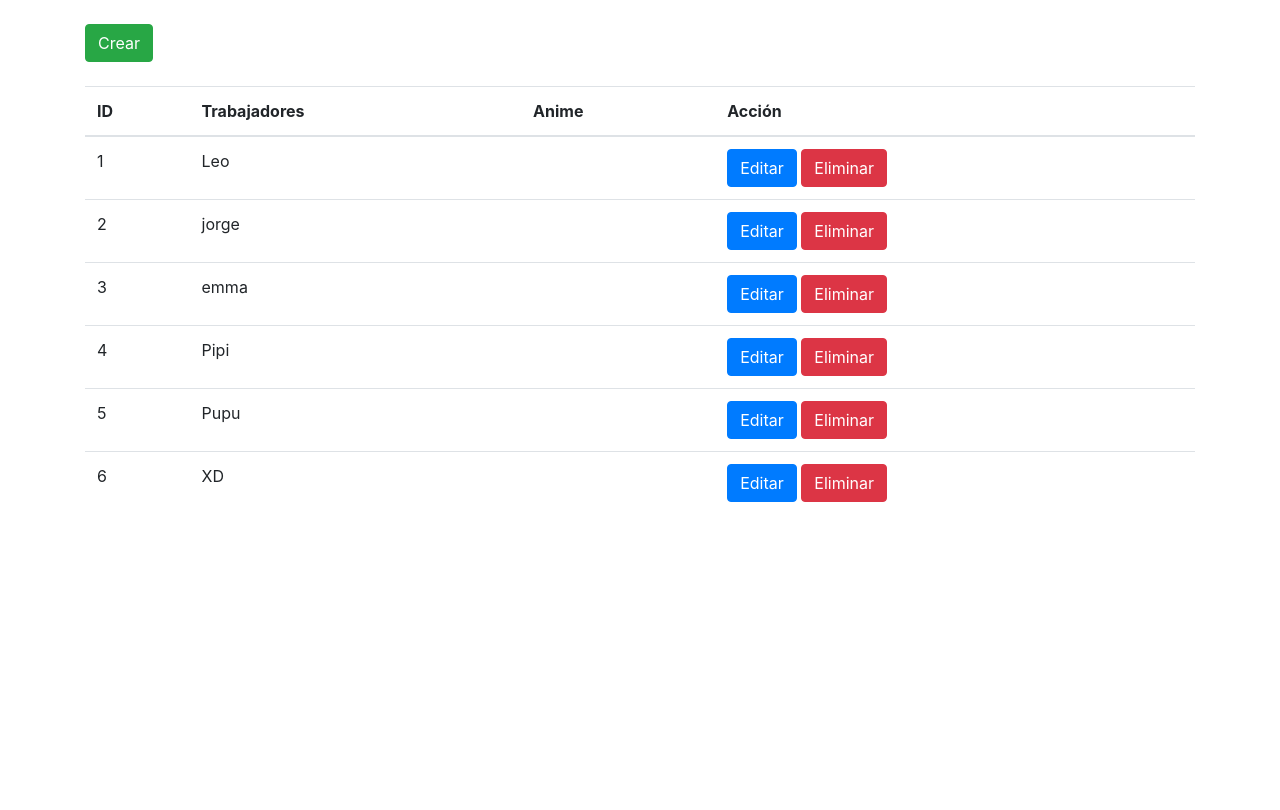
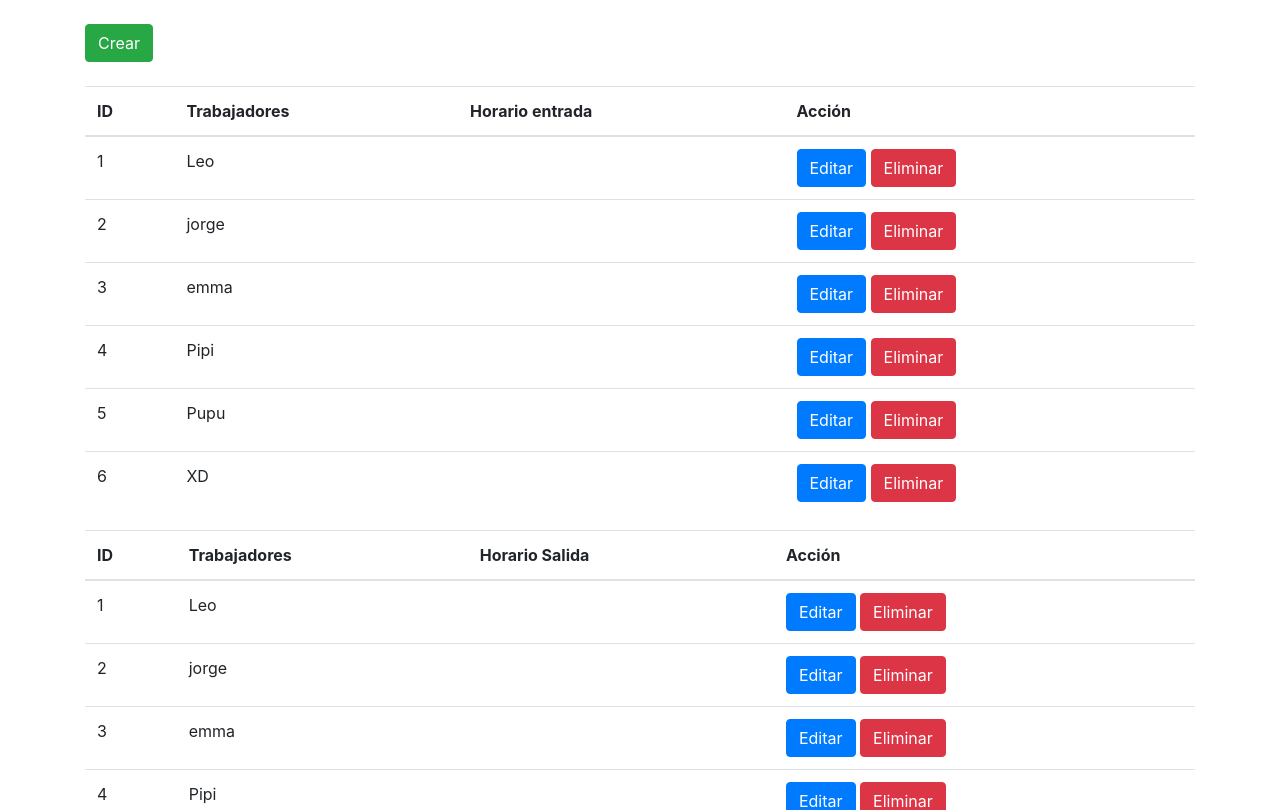
Before and after one commit to StormNotes/jorshk, a React (Create React App) app: page / in a window 1280 px wide. Shown: the top 810 px of the page. Built offline with nearby package versions, Linux system fonts and the light colour scheme.

Commit message:
update tables

```diff
--- a/src/App.js
+++ b/src/App.js
@@ -14,12 +14,12 @@ import {
 } from "reactstrap";
 
 const data = [
-  { id: 1, trabajador_name: "Leo"},
-  { id: 2, trabajador_name: "jorge"},
-  { id: 3, trabajador_name: "emma"},
-  { id: 4, trabajador_name: "Pipi"},
-  { id: 5, trabajador_name: "Pupu"},
-  { id: 6, trabajador_name: "XD"},
+  { id: 1, trabajador_name: "Leo", horario: ""},
+  { id: 2, trabajador_name: "jorge" ,horario : ""},
+  { id: 3, trabajador_name: "emma" ,horario : ""},
+  { id: 4, trabajador_name: "Pipi" ,horario : ""},
+  { id: 5, trabajador_name: "Pupu" ,horario : ""},
+  { id: 6, trabajador_name: "XD" ,horario : ""},
 ];
 
 class App extends React.Component {
@@ -29,8 +29,8 @@ class App extends React.Component {
     modalInsertar: false,
     form: {
       id: "",
-      personaje: "",
-      anime: "",
+      Trabajadores: "",
+      horario: "",
     },
   };
 
@@ -60,8 +60,8 @@ class App extends React.Component {
     var arreglo = this.state.data;
     arreglo.map((registro) => {
       if (dato.id == registro.id) {
-        arreglo[contador].personaje = dato.personaje;
-        arreglo[contador].anime = dato.anime;
+        arreglo[contador].Trabajadores = dato.Trabajadores;
+        arreglo[contador].horario = dato.horario;
       }
       contador++;
     });
@@ -114,7 +114,7 @@ class App extends React.Component {
               <tr>
                 <th>ID</th>
                 <th>Trabajadores</th>
-                <th>Anime</th>
+                <th>Horario entrada</th>
                 <th>Acción</th>
               </tr>
             </thead>
@@ -124,7 +124,7 @@ class App extends React.Component {
                 <tr key={dato.id}>
                   <td>{dato.id}</td>
                   <td>{dato.trabajador_name}</td>
-                  <td>{dato.anime}</td>
+                  <td>{dato.horario}</td>
                   <td>
                     <Button
                       color="primary"
@@ -138,12 +138,12 @@ class App extends React.Component {
               ))}
             </tbody>
           </Table>
-         {/*  <Table>
+          <Table>
             <thead>
               <tr>
                 <th>ID</th>
                 <th>Trabajadores</th>
-                <th>Anime</th>
+                <th>Horario Salida</th>
                 <th>Acción</th>
               </tr>
             </thead>
@@ -153,7 +153,7 @@ class App extends React.Component {
                 <tr key={dato.id}>
                   <td>{dato.id}</td>
                   <td>{dato.trabajador_name}</td>
-                  <td>{dato.anime}</td>
+                  <td>{dato.horario}</td>
                   <td>
                     <Button
                       color="primary"
@@ -166,7 +166,7 @@ class App extends React.Component {
                 </tr>
               ))}
             </tbody>
-          </Table> */}
+          </Table>
         </Container>
 
         <Modal isOpen={this.state.modalActualizar}>
@@ -190,27 +190,27 @@ class App extends React.Component {
 
             <FormGroup>
               <label>
-                Personaje:
+                Trabajadores:
               </label>
               <input
                 className="form-control"
-                name="personaje"
+                name="Trabajadores"
                 type="text"
                 onChange={this.handleChange}
-                value={this.state.form.personaje}
+                value={this.state.form.Trabajadores}
               />
             </FormGroup>
 
             <FormGroup>
               <label>
-                Anime:
+                horario:
               </label>
               <input
                 className="form-control"
-                name="anime"
+                name="horario"
                 type="text"
                 onChange={this.handleChange}
-                value={this.state.form.anime}
+                value={this.state.form.horario}
               />
             </FormGroup>
           </ModalBody>
@@ -235,7 +235,7 @@ class App extends React.Component {
 
         <Modal isOpen={this.state.modalInsertar}>
           <ModalHeader>
-           <div><h3>Insertar Personaje</h3></div>
+           <div><h3>Insertar Trabajadores</h3></div>
           </ModalHeader>
 
           <ModalBody>
@@ -254,11 +254,11 @@ class App extends React.Component {
 
             <FormGroup>
               <label>
-                Personaje:
+                Trabajadores:
               </label>
               <input
                 className="form-control"
-                name="personaje"
+                name="Trabajadores"
                 type="text"
                 onChange={this.handleChange}
               />
@@ -266,11 +266,11 @@ class App extends React.Component {
 
             <FormGroup>
               <label>
-                Anime:
+                horario:
               </label>
               <input
                 className="form-control"
-                name="anime"
+                name="horario"
                 type="text"
                 onChange={this.handleChange}
               />
```
